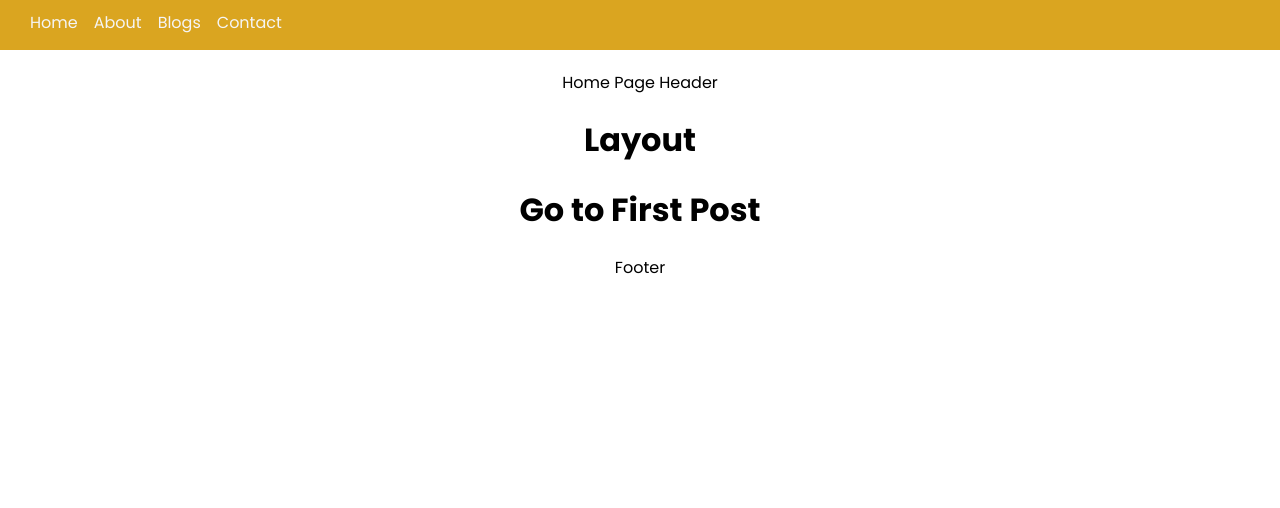
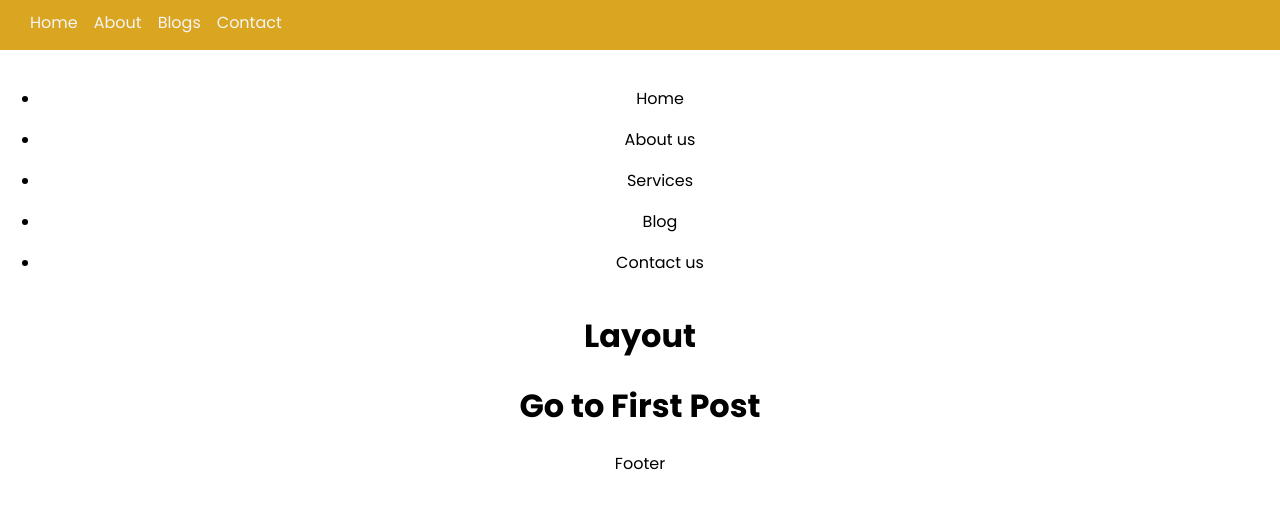
Before and after one commit to jafarsh99/Next.js-v12, a Next.js app: page / in a window 1280 px wide. Shown: the top 508 px of the page. Built offline with nearby package versions, Linux system fonts and the light colour scheme.

Commit message:
API Routes, useRoute(), Navigation Link

```diff
--- a/pages/api/hello.js
+++ b/pages/api/hello.js
@@ -1,5 +1,5 @@
 // Next.js API route support: https://nextjs.org/docs/api-routes/introduction
 
 export default function handler(req, res) {
-  res.status(200).json({ name: 'John Doe' })
+  res.status(200).json({ name: 'John Cena' })
 }
--- /dev/null
+++ b/pages/api/users.js
@@ -0,0 +1,8 @@
+// http://localhost:3000/api/users
+
+export default function get_Users(req, res) {
+  res.status(200).json([
+    { name: "John Cena" },
+    { name: "Thomas Slebew" }
+]);
+}
--- a/pages/layout/layout.js
+++ b/pages/layout/layout.js
@@ -1,5 +1,7 @@
 import Head from "next/head";
 import styles from "./layout.module.css";
+import { navLinks } from "../lib/navLinks";
+import Link from "next/link";
 
 export default function Layout({ children, home }) {
   return (
@@ -7,9 +9,7 @@ export default function Layout({ children, home }) {
       <Head>
         <title>Home</title>
       </Head>
-      <header>
-        {home ? <div>Home Page Header</div> : <div>Other Page Header</div>}
-      </header>
+      <header>{home ? Home_nav() : <div>Other Page Header</div>}</header>
       <main>
         <h1>Layout</h1>
         {children}
@@ -18,3 +18,19 @@ export default function Layout({ children, home }) {
     </div>
   );
 }
+
+function Home_nav() {
+  return (
+    <nav>
+      {navLinks.map((link, i) => {
+        return (
+          <ul key={link.name}>
+            <Link href={{ pathname: link.path, query: { id: "1" } }}>
+              <li>{link.name}</li>
+            </Link>
+          </ul>
+        );
+      })}
+    </nav>
+  );
+}
--- /dev/null
+++ b/pages/lib/navLinks.js
@@ -0,0 +1,21 @@
+export const navLinks = [{
+    name: "Home",
+    path: "/"
+},
+{
+    name: "About us",
+    path: "/posts/[id]"
+},
+{
+    name: "Services",
+    path: "/posts/user"
+},
+{
+    name: "Blog",
+    path: "/blog"
+},
+{
+    name: "Contact us",
+    path: "#contact"
+},
+];
```
Also changed, not shown: pages/posts/[id].js (+13 -0 lines), pages/posts/user.js (+12 -76 lines), .eslintrc.json.
